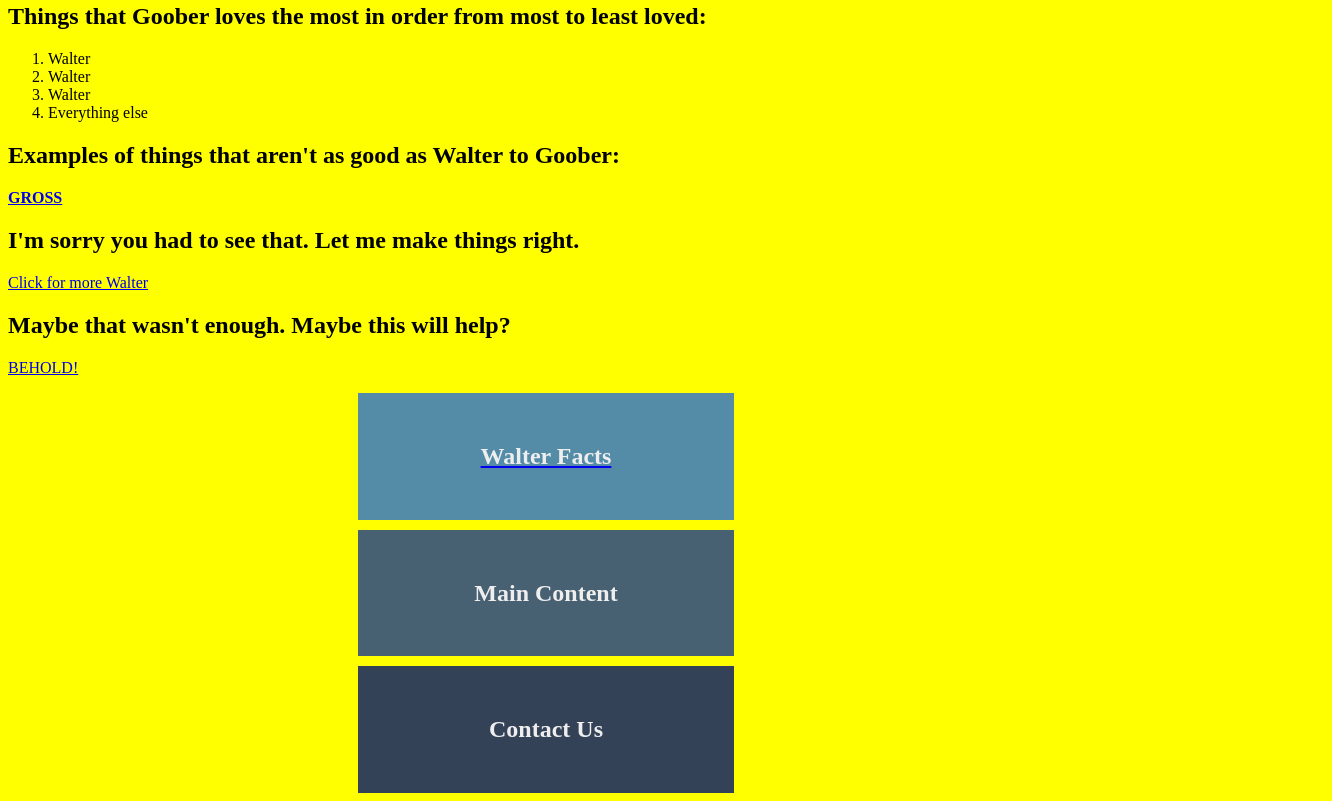
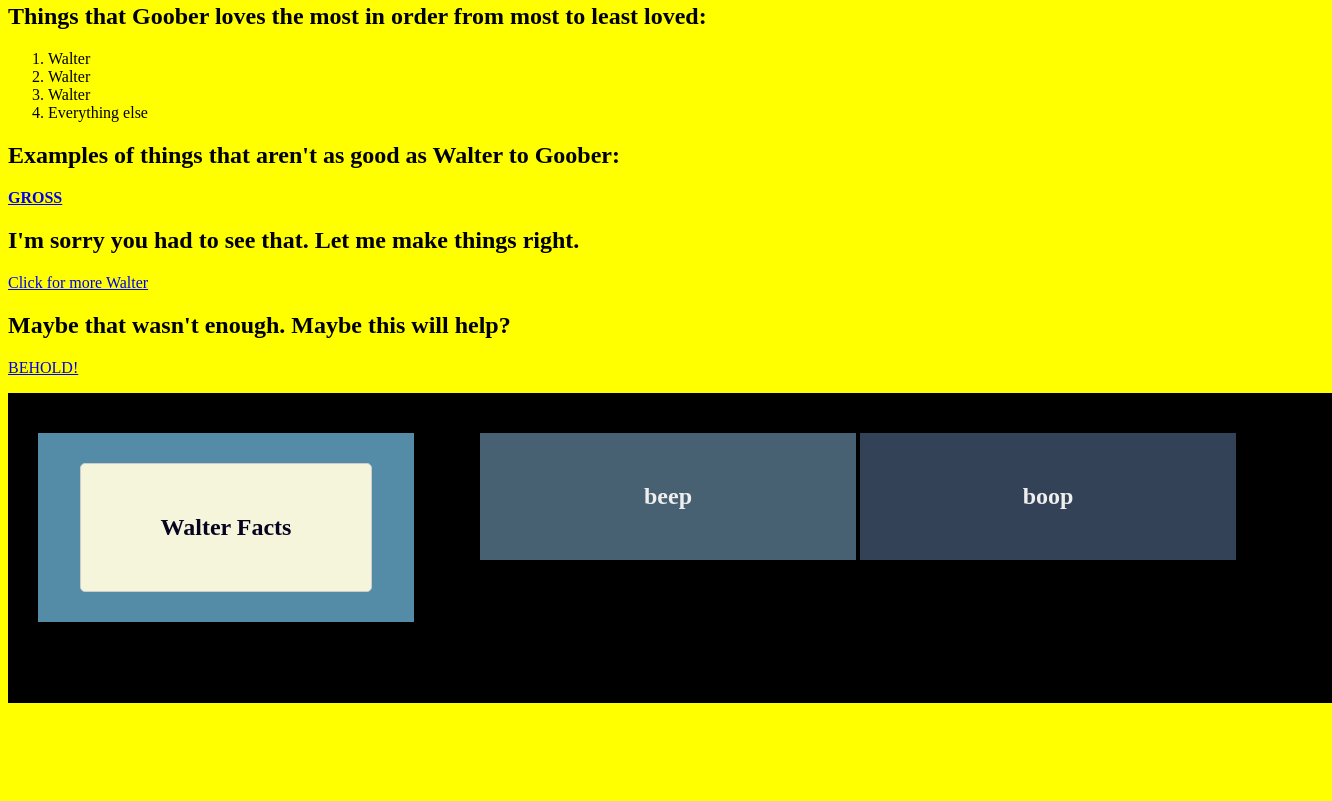
Before and after one commit to CoconutDan/Cheat-sheets, a plain HTML site: page index.html in a window 1280 px wide. Shown: the part 424-1225 px from the top of the page, 1332 px wide, since content can reach past the window. After the commit the page ends 1135 px from the top, so only its background shows below. Drawn offline with Linux system fonts and the light colour scheme.

Commit message:
created directories branching off of index

```diff
--- a/css/style.css
+++ b/css/style.css
@@ -1,26 +1,53 @@
 div {
     padding: 30px 30px;
     text-align: center;
-    margin: 10px 0px 0px 350px;
+    margin: 10px 0px 0px 0px;
     color: #EEEEEE;
     width: 25%;
-    position:relative;
-    clear: right;
-    overflow: hidden;
+    position: relative;
+
   }
 
-  .walter-facts {
-    background-color: #548CA8;
+  div.more-resources {
+    width:100%;
+    height:250px;
+    overflow:hidden;
+    background-color:black;
+
+
   }
 
-  .main-content {
-    background-color: #476072;
+  div.walter-facts {
+    background-color: #548CA8;
+    display:inline-block;
+    float:left;
   }
 
-  .contact-us {
-    background-color: #334257;
+  div.beep {
+    background-color: #476072;
+    display:inline-block;
+
   }
 
-  a.walter-facts {max-width: 200px;
+  div.boop {
+    background-color: #334257;
+    display:inline-block;
+  }
+
+  a.walter-facts {
+    display: inline-block;
+			padding: 50px 80px;
+			border: 1px solid #ccc;
+			border-radius: 5px;
+			text-decoration: none;
+			color: #080420;
+            font-size:x-large;
+            background-color: beige;
+            font-weight:bold;
+
+
+
+
+
 
 }
--- a/index.html
+++ b/index.html
@@ -69,8 +69,7 @@ ex: wingdings-->
 
     <!--<strong> creates bold text
         <em> createst italicized text
-        <h1/2/3/4/5/6> createsed text
-        <h1/2/3/4/5/6> creates headers of different sizes
+         <h1/2/3/4/5/6> creates headers of different sizes
         <p> createst paragraphs-->
 
     <p>Goober <strong>loves</strong> walter.</p>
@@ -133,20 +132,23 @@ ex: wingdings-->
 
      </p>
 
+     <div class="more-resources">
 
-     <a href="./walter-facts/walter-facts.html"
-            class="walter-facts">
         <div class="walter-facts">
-        <h2>Walter Facts</h2>
+            <a href="./walter-facts/walter-facts.html" class="walter-facts">
+            Walter Facts</a>
 
-     </div></a>
-
-     <div class="main-content">
-        <h2>Main Content</h2>
      </div>
 
-     <div class="contact-us">
-        <h2>Contact Us</h2>
+
+     <div class="beep">
+        <h2>beep</h2>
+     </div>
+
+     <div class="boop">
+        <h2>boop</h2>
+     </div>
+
      </div>
 
 
```
Also changed, not shown: feeding-information/feeding-information.html (added), gallery/gallery.html (added), gallery/style.css (added).
